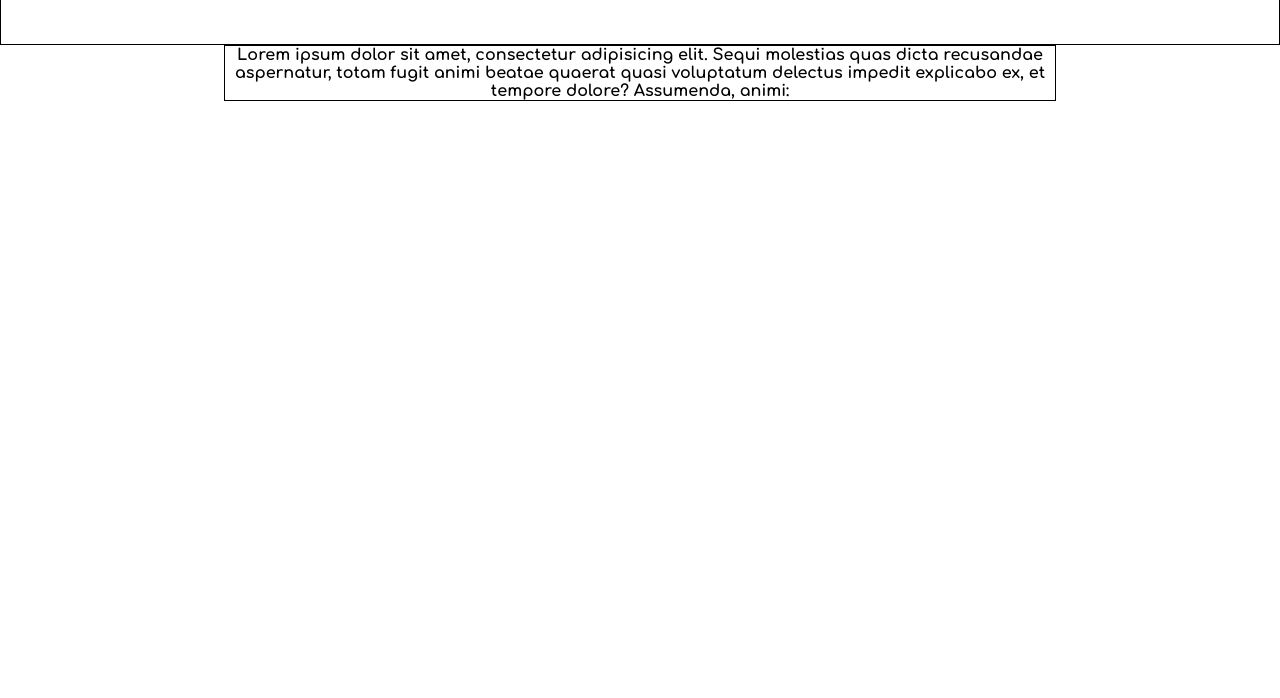
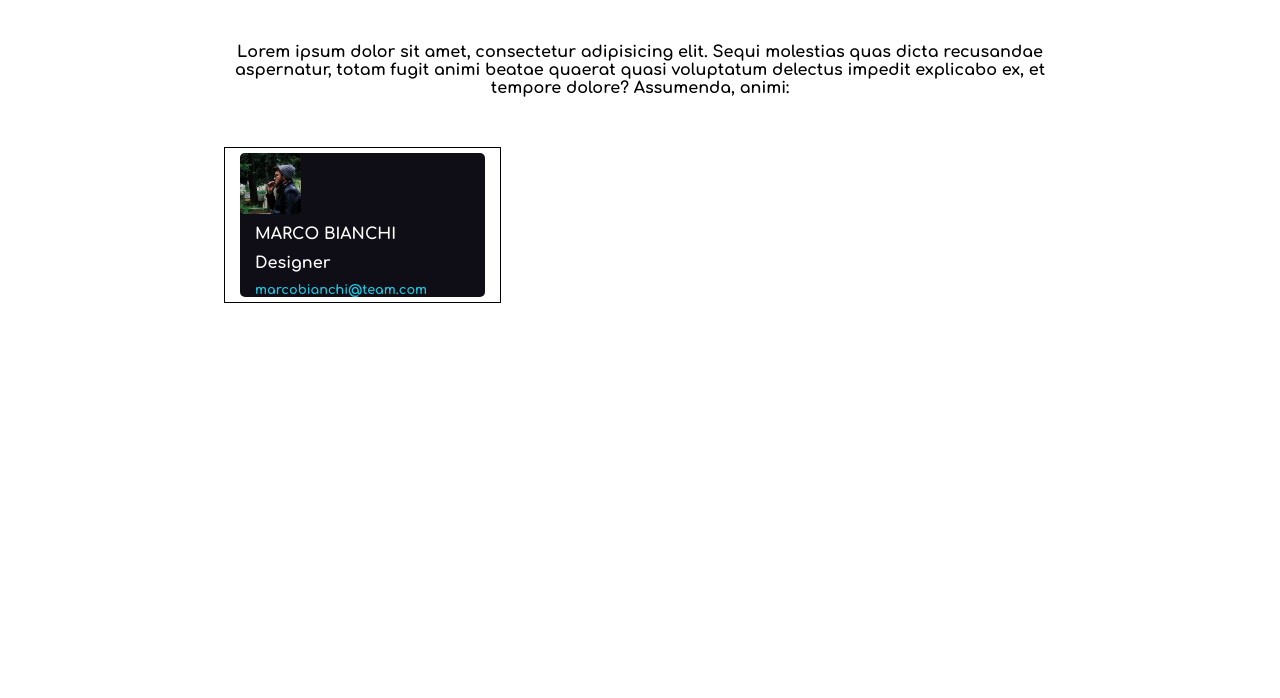
Before and after one commit to lollobianco/html-css-float-cards, a plain HTML site: page index.html in a window 1280 px wide. Shown: the part 102-800 px from the top of the page. Drawn offline with Linux system fonts and the light colour scheme.

Commit message:
Creata struttura Card

```diff
--- a/assets/css/style.css
+++ b/assets/css/style.css
@@ -10,7 +10,6 @@
 
 header{
    text-align: center;
-   border: 1px solid black;
    padding: 50px 0px 60px 0px;
 
 }
@@ -18,9 +17,45 @@ header{
 main{
    width: 65%;
    margin: auto;
-   border: 1px solid black;
 }
 
-main p{
+.clearfix::after{
+   content: "";
+   display: table;
+   clear: both;
+}
+
+.p-container p{
    text-align: center;
+   margin-bottom: 50px;
 }
+
+.card-container{
+   border: 1px solid black; /*togliere*/
+   width: calc(100%/3) ;
+   float: left;
+   padding: 5px 15px ;
+}
+
+.card{
+   background-color: #0F0E17;
+   border-radius: 5px;
+}
+
+
+.person{
+   float: left;
+   width: calc(100%/4);
+   border-radius: 5px;
+}
+
+.infos{
+   color: white;
+   margin: 11px 50px 0px 15px;
+   float: left;
+}
+
+.infos.email{
+   color: #21C5E0;
+   font-size: 0.8rem;
+}
--- a/index.html
+++ b/index.html
@@ -15,18 +15,26 @@
 
    <main>
 
+      <div class="p-container">
          <p>Lorem ipsum dolor sit amet, consectetur adipisicing elit. Sequi molestias quas dicta recusandae aspernatur, totam fugit animi beatae quaerat quasi voluptatum delectus impedit explicabo ex, et tempore dolore? Assumenda, animi:</p>
+      </div>
 
-
-      <div class="cards-container">
+       <div class="container clearfix">
 
 
 
+         <div class="card-container clearfix">
 
+            <div class="card clearfix">
 
+               <img class="person" src="./assets/img/male1.png" alt="">
+               <div class="infos nome">MARCO BIANCHI</div>
+               <div class="infos ruolo">Designer</div>
+               <div class="infos email">marcobianchi@team.com</div>
 
+            </div>
 
-
+         </div>
 
 
 
```
Lines whose indentation alone changed are shown as unchanged.
